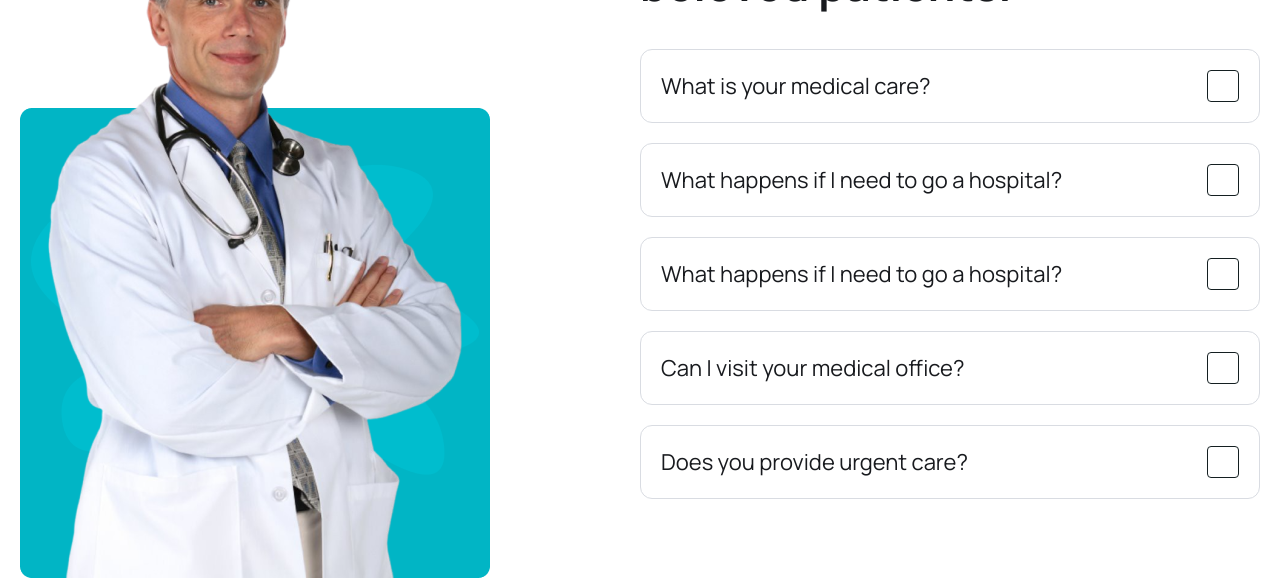
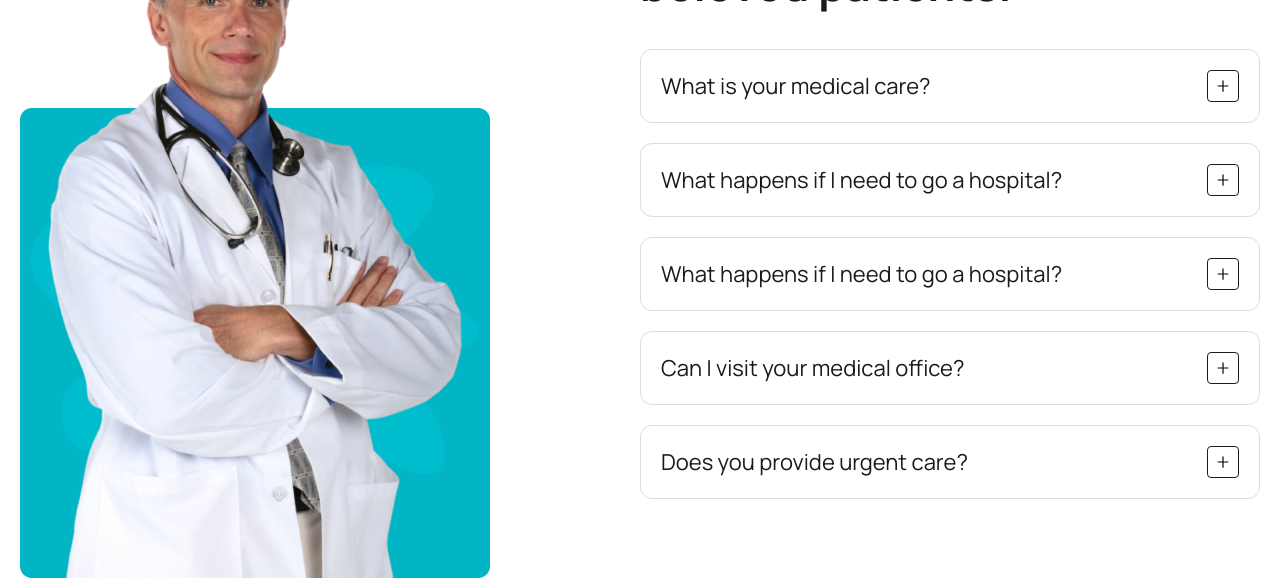
Before and after one commit to aroraadivya/Mern-Stack-Medicare, a React (Vite) app in the folder frontend/: page / in a window 1280 px wide. Shown: the part 4912-5492 px from the top of the page. Built offline with nearby package versions, Linux system fonts and the light colour scheme.

Commit message:
Add toggle icon to FaqItem component for accordion functionality

```diff
--- a/frontend/src/components/Faq/FaqItem.jsx
+++ b/frontend/src/components/Faq/FaqItem.jsx
@@ -18,7 +18,7 @@ const FaqItem = ({item}) => {
             {item.question}
         </h4>
 
-        <div className='w-7 h-7 lg:w-8 lg:h-8 border border-solid border-[#141F21] rounded flex items-center justify-center'></div>
+        <div className='w-7 h-7 lg:w-8 lg:h-8 border border-solid border-[#141F21] rounded flex items-center justify-center'>{isOpen ? <AiOutlineMinus/> : <AiOutlinePlus/>}</div>
     </div>
   </div>
   );
```
